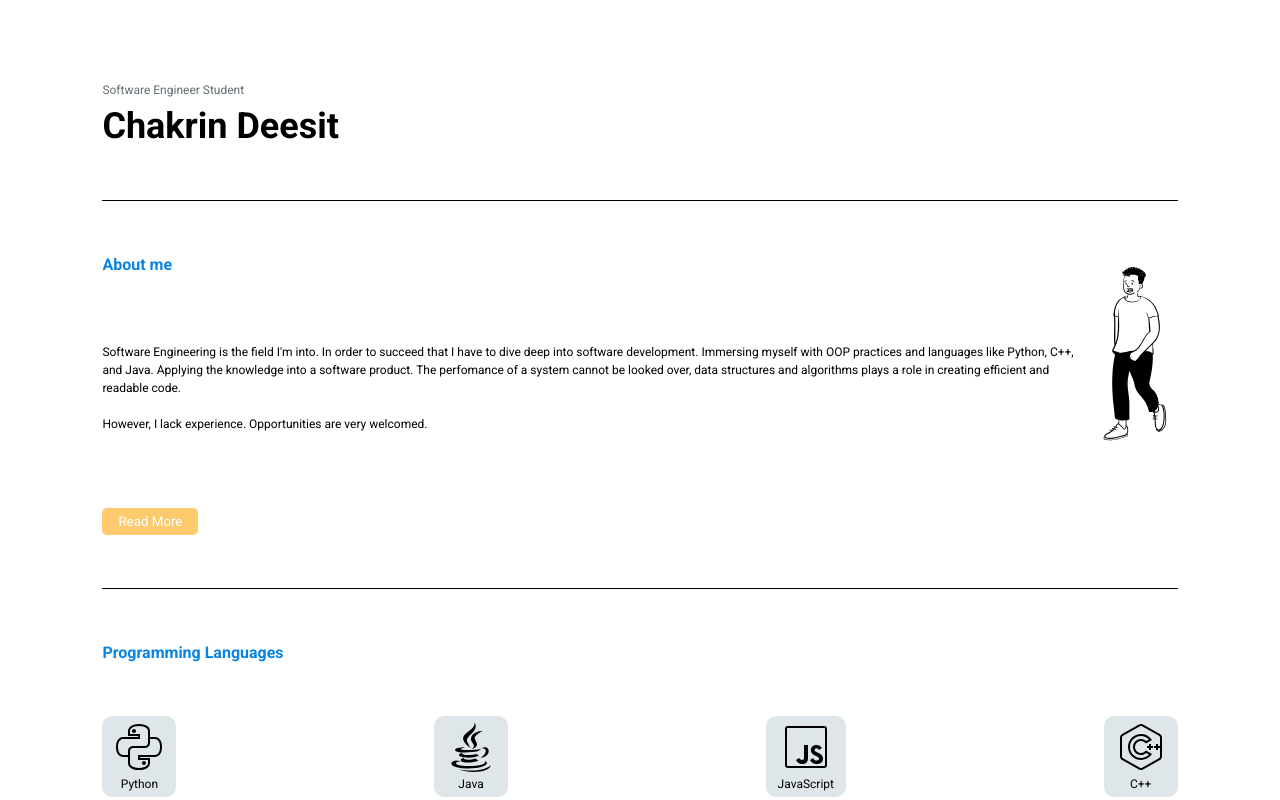
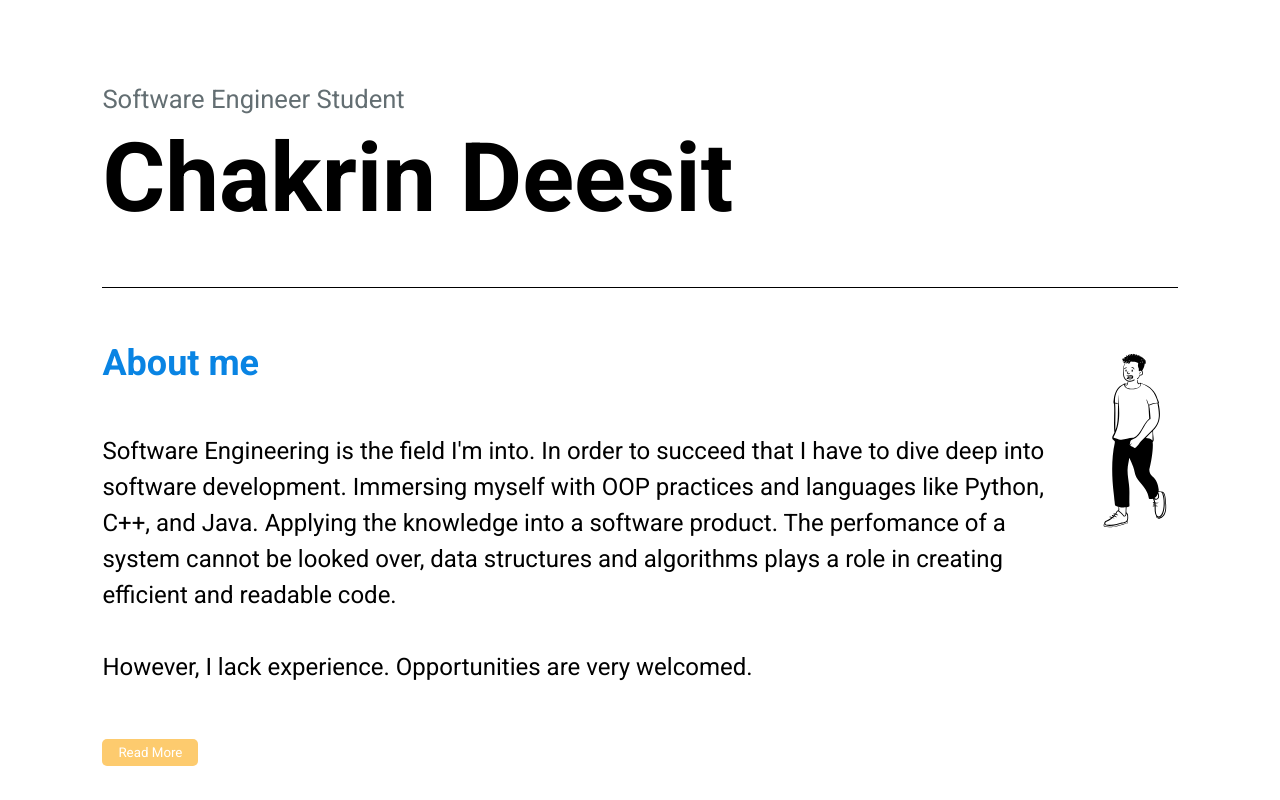
Before and after one commit to deeckn/web-portfolio-2021, a plain HTML site: page index.html in a window 1280 px wide. Shown: the part 780-1580 px from the top of the page. Drawn offline with Linux system fonts and the light colour scheme.

Commit message:
Added clamp for font sizes

```diff
--- a/textStyles.css
+++ b/textStyles.css
@@ -7,35 +7,35 @@
 }
 
 h1 {
-    font-size: 2.25rem;
+    font-size: clamp(2.25rem, 10vw, 6rem);
     font-weight: bold;
 }
 
 h2 {
-    font-size: 1.5rem;
+    font-size: clamp(1.5rem, 2vw, 3rem);
     font-weight: bold;
 }
 
 h3 {
-    font-size: 1rem;
+    font-size: clamp(1rem, 6vw, 2.25rem);
     font-weight: bold;
     margin-bottom: 5%;
 }
 
 h4 {
-    font-size: 0.75rem;
+    font-size: clamp(0.75rem, 2vw, 2rem);
     font-weight: normal;
     margin: 5% 0;
 }
 
 p  {
-    font-size: 0.75rem;
+    font-size: clamp(0.75rem, 2vw, 1.5rem);
     font-weight: normal;
     line-height: 1.5;
 }
 
 figcaption {
-    font-size: 0.75rem;
+    font-size: clamp(0.75rem, 2vw, 1.5rem);
     font-weight: normal;
 }
 
```
